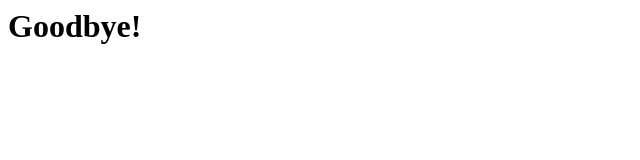
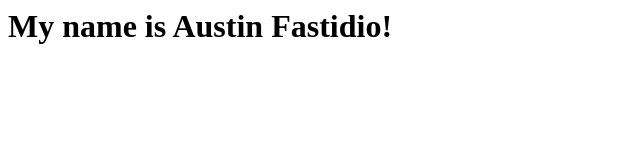
Before and after one commit to SirMrAustin/portfolio, a plain HTML site: page index.html in a window 1280 px wide. Shown: the whole page, without its empty margins (0-640 px from the left). Drawn offline with Linux system fonts and the light colour scheme.

Commit message:
changed goodbye to my name is..

```diff
--- a/index.html
+++ b/index.html
@@ -1 +1 @@
-<h1>Goodbye!</h1>
+<h1>My name is Austin Fastidio!</h1>
```
